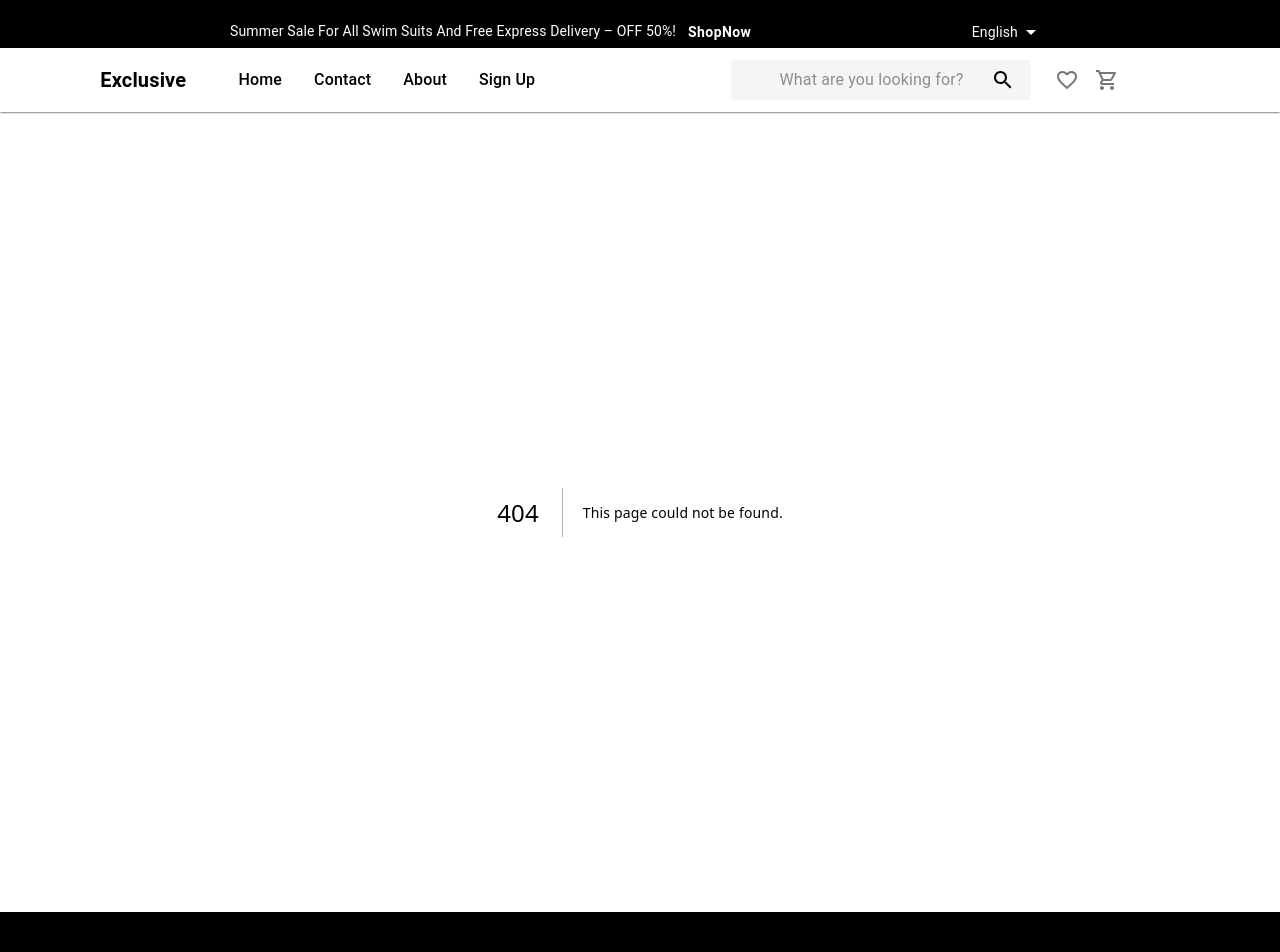
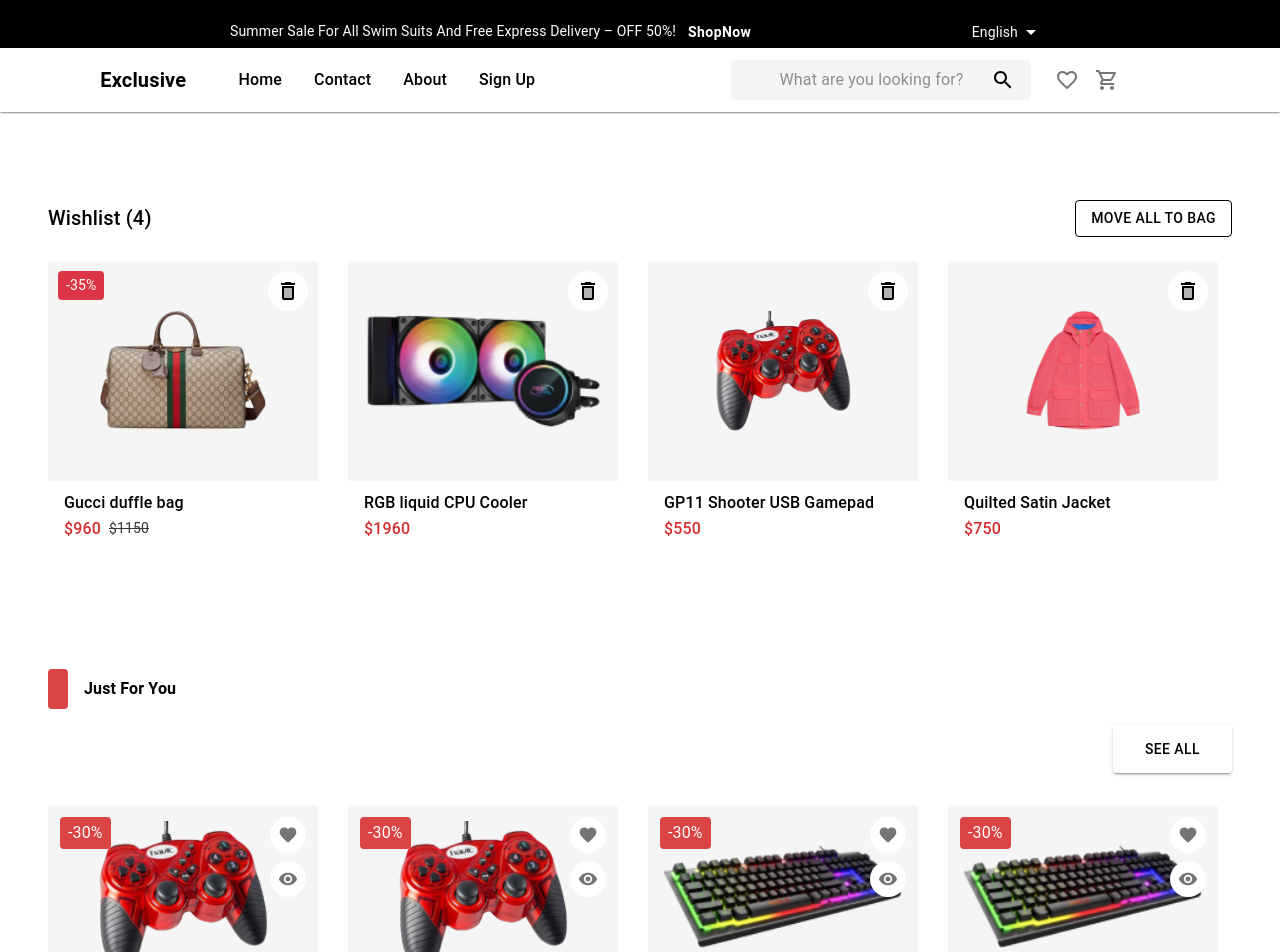
Before and after one commit to MahmutSamii/E-Commerce, a Next.js app: page /wish-list in a window 1280 px wide. Before the commit this address had no page. Shown: the top 952 px of the page. Built offline with nearby package versions, Linux system fonts and the light colour scheme.

Commit message:
feat: added wishlist page

```diff
--- a/components/FlashSales/FlashSales.tsx
+++ b/components/FlashSales/FlashSales.tsx
@@ -94,12 +94,16 @@
 
 const FlashSales = ({
                         subtitle,
+                        subtitleColor,
                         title,
                         products = [],
                         showTimer = true,
                         onAddToCart = true,
                         btnOpen = true,
                         viewBtnOpen = true,
+                        viewBtnOpenColor,
+                        viewBtnOpenText,
+                        viewBtnOpenTextColor,
                         discountBadgeColor,
                         discountBadgeText,
                         enableSlider = true,
@@ -155,7 +159,7 @@
         <Container maxWidth="lg" sx={{pt: 10}}>
             <Stack direction="row" spacing={2} alignItems="center" mb={2}>
                 <Box sx={{width: 20, height: 40, bgcolor: '#DB4444', borderRadius: 1}}/>
-                <Typography variant="subtitle1" color="#DB4444" fontWeight="600">
+                <Typography variant="subtitle1" color={subtitleColor} fontWeight="600">
                     {subtitle}
                 </Typography>
             </Stack>
@@ -247,14 +251,14 @@
                         <Button
                             variant="contained"
                             sx={{
-                                bgcolor: '#DB4444',
+                                bgcolor: viewBtnOpenColor,
                                 '&:hover': {bgcolor: '#c13e3e'},
                                 px: 4,
                                 py: 1.5,
-                                color: 'white'
+                                color: viewBtnOpenTextColor
                             }}
                         >
-                            View All
+                            {viewBtnOpenText}
                         </Button>
                     </Stack>
                 )}
--- a/containers/HomePage/FlashSaleSection/FlashSale.tsx
+++ b/containers/HomePage/FlashSaleSection/FlashSale.tsx
@@ -95,13 +95,17 @@
     return (
         <FlashSales
             subtitle={"today's"}
+            subtitleColor={'#DB4444'}
             title="Flash Sales"
             showTimer={true}
             products={products}
             currentTime={currentTime}
             discountBadgeColor={'#DB4444'}
             showSlider
-            viewBtnOpen={false}
+            viewBtnOpen={true}
+            viewBtnOpenColor={'#DB4444'}
+            viewBtnOpenText={'View All'}
+            viewBtnOpenTextColor={'white'}
         />
     );
 }
--- a/containers/HomePage/OurProductSection/OurProduct.tsx
+++ b/containers/HomePage/OurProductSection/OurProduct.tsx
@@ -81,6 +81,7 @@
     return (
         <FlashSales
             subtitle={'Our Products'}
+            subtitleColor={'#DB4444'}
             title="Explore Our Products"
             products={products}
             showTimer={false}
--- a/containers/HomePage/ProductSection/ProductSection.tsx
+++ b/containers/HomePage/ProductSection/ProductSection.tsx
@@ -44,6 +44,7 @@
     return (
         <FlashSales
             subtitle={'This Month'}
+            subtitleColor={'#DB4444'}
             title="Best Selling Products"
             products={products}
             showTimer={false}
@@ -51,6 +52,9 @@
             onAddToCart={false}
             btnOpen={false}
             viewBtnOpen={true}
+            viewBtnOpenColor={'#DB4444'}
+            viewBtnOpenText={'View All'}
+            viewBtnOpenTextColor={'white'}
         />
     );
 }
--- /dev/null
+++ b/containers/WishList/WishListSection/WishListSection.tsx
@@ -0,0 +1,251 @@
+'use client'
+import React from 'react';
+import {
+    Box,
+    Typography,
+    Button,
+    Card,
+    CardMedia,
+    CardContent,
+    IconButton,
+    Stack, Container, styled
+} from '@mui/material';
+import DeleteIcon from '@mui/icons-material/DeleteTwoTone';
+import ShoppingCartIcon from '@mui/icons-material/ShoppingCart';
+import FlashSales from "../../../components/FlashSales/FlashSales";
+
+const ProductCard = styled(Card)(({theme}) => ({
+    maxWidth: 270,
+    position: 'relative',
+    borderRadius: '4px',
+    boxShadow: 'none',
+    '&:hover .cart-button': {
+        opacity: 1,
+    },
+}));
+
+const CartButton = styled(Button)(({theme}) => ({
+    position: 'absolute',
+    bottom: 0,
+    left: 0,
+    right: 0,
+    backgroundColor: 'black',
+    color: 'white',
+    borderRadius: '0 0 4px 4px',
+    opacity: 0,
+    transition: 'opacity 0.3s ease',
+    '&:hover': {
+        backgroundColor: '#333',
+    },
+}));
+
+
+const WishlistSection = () => {
+    const products = [
+        {
+            id: 1,
+            name: 'HAVIT HV-G92 Gamepad',
+            image: 'assets/png/gamepad.png',
+            price: 120,
+            oldPrice: 160,
+            discount:30,
+            rating: 5,
+            reviews: 88,
+        },
+        {
+            id: 2,
+            name: 'HAVIT HV-G92 Gamepad',
+            image: 'assets/png/gamepad.png',
+            price: 120,
+            oldPrice: 160,
+            discount:30,
+            rating: 5,
+            reviews: 88,
+        },
+        {
+            id: 3,
+            name: 'AK-900 Wired Keyboard',
+            image: 'assets/png/keyboard.png',
+            price: 960,
+            oldPrice: 1160,
+            discount:30,
+            rating: 4.5,
+            reviews: 75,
+        },
+        {
+            id: 4,
+            name: 'AK-900 Wired Keyboard',
+            image: 'assets/png/keyboard.png',
+            price: 960,
+            oldPrice: 1160,
+            discount:30,
+            rating: 4.5,
+            reviews: 75,
+        }
+    ];
+
+    const wishlistItems = [
+        {
+            id: 1,
+            name: 'Gucci duffle bag',
+            image: '/assets/png/bag.png',
+            price: 960,
+            originalPrice: 1150,
+            discount: 35
+        },
+        {
+            id: 2,
+            name: 'RGB liquid CPU Cooler',
+            image: '/assets/png/cpu-cooler.png',
+            price: 1960,
+            originalPrice: 1960
+        },
+        {
+            id: 3,
+            name: 'GP11 Shooter USB Gamepad',
+            image: '/assets/png/gamepad.png',
+            price: 550,
+            originalPrice: 550
+        },
+        {
+            id: 4,
+            name: 'Quilted Satin Jacket',
+            image: '/assets/png/coat.png',
+            price: 750,
+            originalPrice: 750
+        }
+    ];
+
+    return (
+        <Container maxWidth="lg" sx={{py: 8}}>
+            <Box sx={{p: 3}}>
+                <Box sx={{
+                    display: 'flex',
+                    justifyContent: 'space-between',
+                    alignItems: 'center',
+                    mb: 3
+                }}>
+                    <Typography variant="h6" color={'black'} sx={{fontWeight: 500}}>
+                        Wishlist ({wishlistItems.length})
+                    </Typography>
+                    <Button
+                        variant="outlined"
+                        sx={{
+                            borderColor: '#000',
+                            color: '#000',
+                            '&:hover': {
+                                borderColor: '#000',
+                                backgroundColor: 'rgba(0,0,0,0.04)'
+                            }
+                        }}
+                    >
+                        Move All To Bag
+                    </Button>
+                </Box>
+
+                <Box sx={{
+                    display: 'grid',
+                    gridTemplateColumns: 'repeat(4, 1fr)',
+                    gap: 2,
+                }}>
+                    {wishlistItems.map((item) => (
+                        <ProductCard key={item.id}>
+                            <Box sx={{
+                                display: 'flex',
+                                alignItems: 'center',
+                                position: 'relative',
+                                p: 2,
+                                backgroundColor: '#F5F5F5',
+                                height: 220
+                            }}>
+                                {item?.discount && (
+                                    <Typography
+                                        sx={{
+                                            position: 'absolute',
+                                            top: 10,
+                                            left: 10,
+                                            bgcolor: '#dc3545',
+                                            color: 'white',
+                                            px: 1,
+                                            py: 0.5,
+                                            borderRadius: 1,
+                                            fontSize: '0.875rem'
+                                        }}
+                                    >
+                                        -{item?.discount}%
+                                    </Typography>
+                                )}
+
+                                <IconButton
+                                    sx={{
+                                        position: 'absolute',
+                                        top: 10,
+                                        right: 10,
+                                        bgcolor: 'rgba(255,255,255,0.9)',
+                                        color: 'black',
+                                        '&:hover': {
+                                            bgcolor: 'black',
+                                            color: 'white'
+                                        }
+                                    }}
+                                >
+                                    <DeleteIcon/>
+                                </IconButton>
+
+                                <CardMedia
+                                    component="img"
+                                    height="200"
+                                    image={item.image}
+                                    alt={item.name}
+                                    sx={{objectFit: 'contain', height: '120px'}}
+                                />
+                                <CartButton
+                                    className={'cart-button'}
+                                    startIcon={<ShoppingCartIcon/>}
+                                >
+                                    Add To Cart
+                                </CartButton>
+                            </Box>
+                            <CardContent sx={{pt: 1, pb: 1}}>
+                                <Typography variant="subtitle1" color={'black'} sx={{fontWeight: 500}}>
+                                    {item.name}
+                                </Typography>
+                                <Stack direction="row" spacing={1} alignItems="center">
+                                    <Typography variant="body1" color="error" sx={{fontWeight: 500}}>
+                                        ${item.price}
+                                    </Typography>
+                                    {item.price !== item.originalPrice && (
+                                        <Typography
+                                            variant="body2"
+                                            sx={{
+                                                textDecoration: 'line-through',
+                                                color: 'text.secondary'
+                                            }}
+                                        >
+                                            ${item.originalPrice}
+                                        </Typography>
+                                    )}
+                                </Stack>
+                            </CardContent>
+                        </ProductCard>
+                    ))}
+                </Box>
+            </Box>
+            <FlashSales
+                subtitle={"Just For You"}
+                subtitleColor={'black'}
+                showTimer={false}
+                products={products}
+                enableSlider={false}
+                viewBtnOpen={true}
+                btnOpen={false}
+                cardsPerRow={4}
+                viewBtnOpenColor={'#FFFFFF'}
+                viewBtnOpenText={'See All'}
+                viewBtnOpenTextColor={'black'}
+            />
+        </Container>
+    );
+};
+
+export default WishlistSection;
--- /dev/null
+++ b/src/app/wish-list/page.tsx
@@ -0,0 +1,10 @@
+import React from 'react';
+import WishListSection from "../../../containers/WishList/WishListSection/WishListSection";
+
+function Page(props) {
+    return (
+        <WishListSection/>
+    );
+}
+
+export default Page;
```
